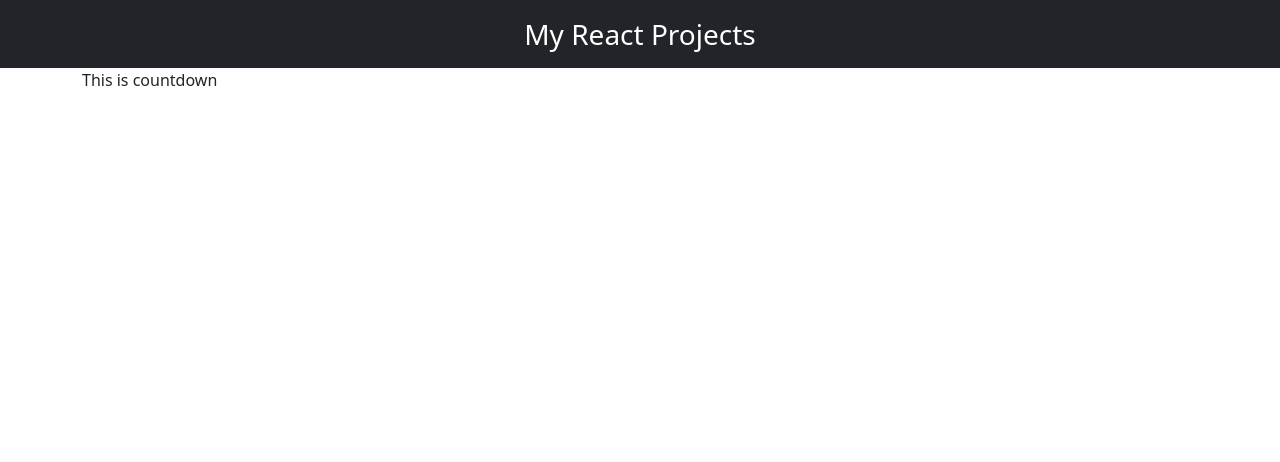
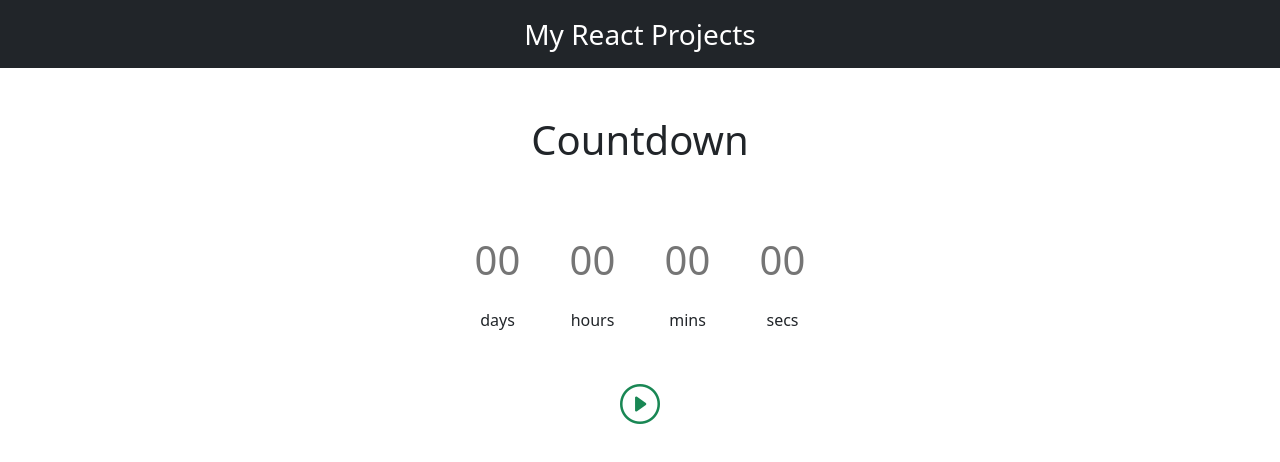
Before and after one commit to bibashmgr/my-projects, a React (Create React App) app: page /countdown in a window 1280 px wide. Shown: the top 462 px of the page. Built offline with nearby package versions, Linux system fonts and the light colour scheme.

Commit message:
Updating repo

```diff
--- a/src/apps/Countdown.js
+++ b/src/apps/Countdown.js
@@ -5,14 +5,64 @@ import React from 'react';
 import Nav from '../components/Nav';
 
 // css
-import '../styles/Counter.css';
+import '../styles/Countdown.css';
 
 const Countdown = () => {
     return (
         <>
             <Nav></Nav>
-            <section className='container'>
-                This is countdown
+            <section className='container mt-5'>
+
+                <div className='row text-center'>
+                    <div className='h1'>
+                        Countdown
+                    </div>
+                </div>
+
+                <form className='row mt-5 form-container'>
+
+                    <div className='col-2 col-lg-1'>
+                        <div className='row'>
+                            <input type="text" className='h1' id='days' placeholder='00' autoComplete='off' maxLength='2' />
+                        </div>
+                        <div className='row'>
+                            <label htmlFor="days">days</label>
+                        </div>
+                    </div>
+                    <div className='col-2 col-lg-1'>
+                        <div className='row'>
+                            <input type="text" className='h1' id='hours' placeholder='00' autoComplete='off' maxLength='2' />
+                        </div>
+                        <div className='row'>
+                            <label htmlFor="hours">hours</label>
+                        </div>
+                    </div>
+                    <div className='col-2 col-lg-1'>
+                        <div className='row'>
+                            <input type="text" className='h1' id='mins' placeholder='00' autoComplete='off' maxLength='2' />
+                        </div>
+                        <div className='row'>
+                            <label htmlFor="mins">mins</label>
+                        </div>
+                    </div>
+                    <div className='col-2 col-lg-1'>
+                        <div className='row'>
+                            <input type="text" className='h1' id='secs' placeholder='00' autoComplete='off' maxLength='2' />
+                        </div>
+                        <div className='row'>
+                            <label htmlFor="secs">secs</label>
+                        </div>
+                    </div>
+
+                </form>
+
+                <div className='row mt-5 text-center'>
+                    <div className='text-success h1'>
+                        <i className="bi bi-play-circle"></i>
+                        {/* <i className="bi bi-arrow-repeat text-danger h1"></i> */}
+                    </div>
+                </div>
+
             </section>
         </>
     )
--- a/src/components/Section.js
+++ b/src/components/Section.js
@@ -20,7 +20,7 @@ const Section = () => {
                             <div className='project-image'>
                                 <img src={img} alt={name} className='card-img-top' />
                             </div>
-                            <div className='project-body card-body'>
+                            <div className='project-body card-body border-top'>
                                 <div className='card-title h5 text-center'>
                                     {name}
                                 </div>
--- a/src/styles/Countdown.css
+++ b/src/styles/Countdown.css
@@ -0,0 +1,13 @@
+.form-container {
+    text-align: center;
+    display: flex;
+    justify-content: center;
+}
+
+input {
+    text-align: center;
+    border: none;
+    outline: none;
+    width: 50%;
+    padding: 1rem 0rem;
+}
```
Also changed, not shown: public/assets/counter.png.
